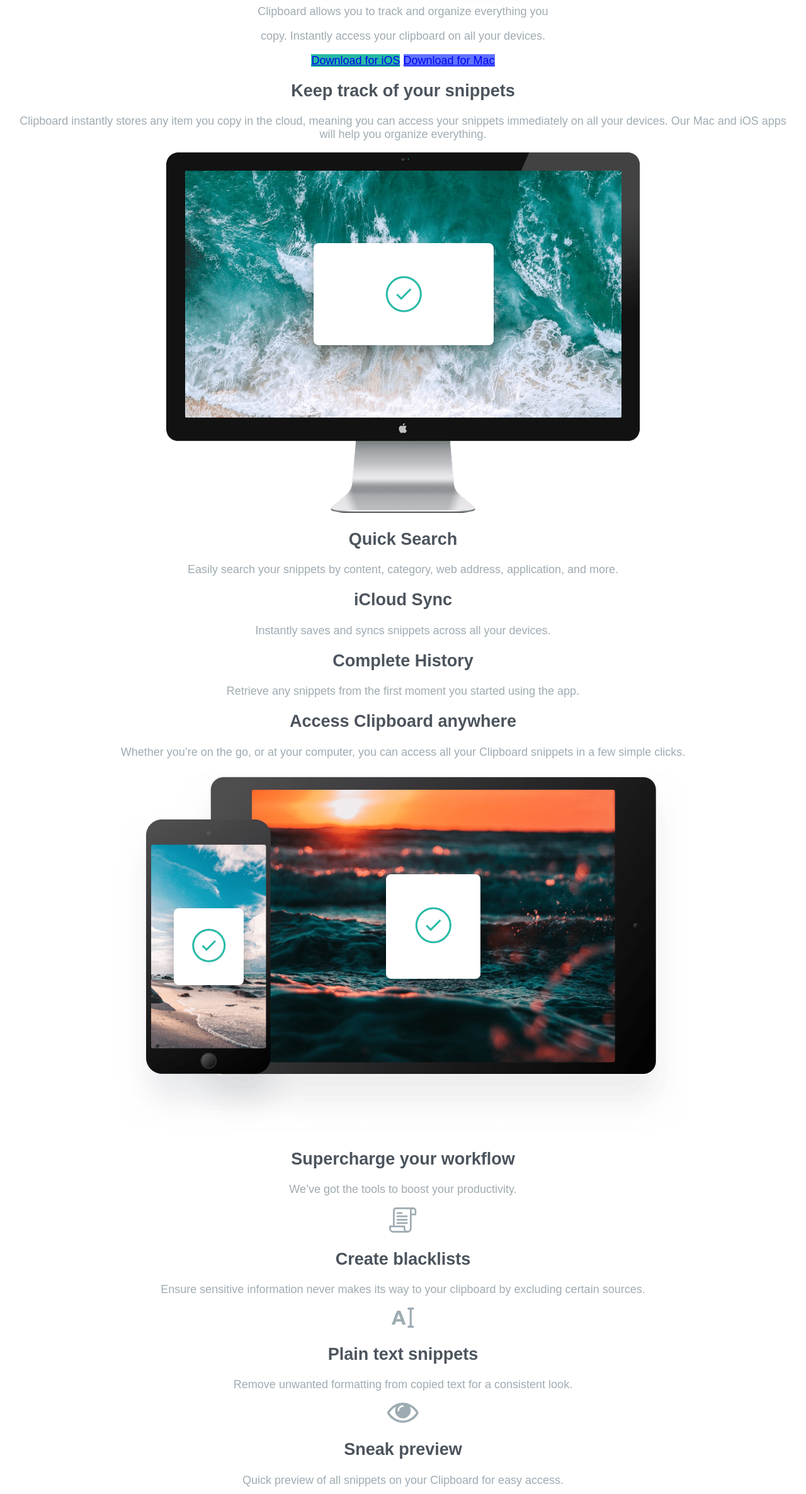
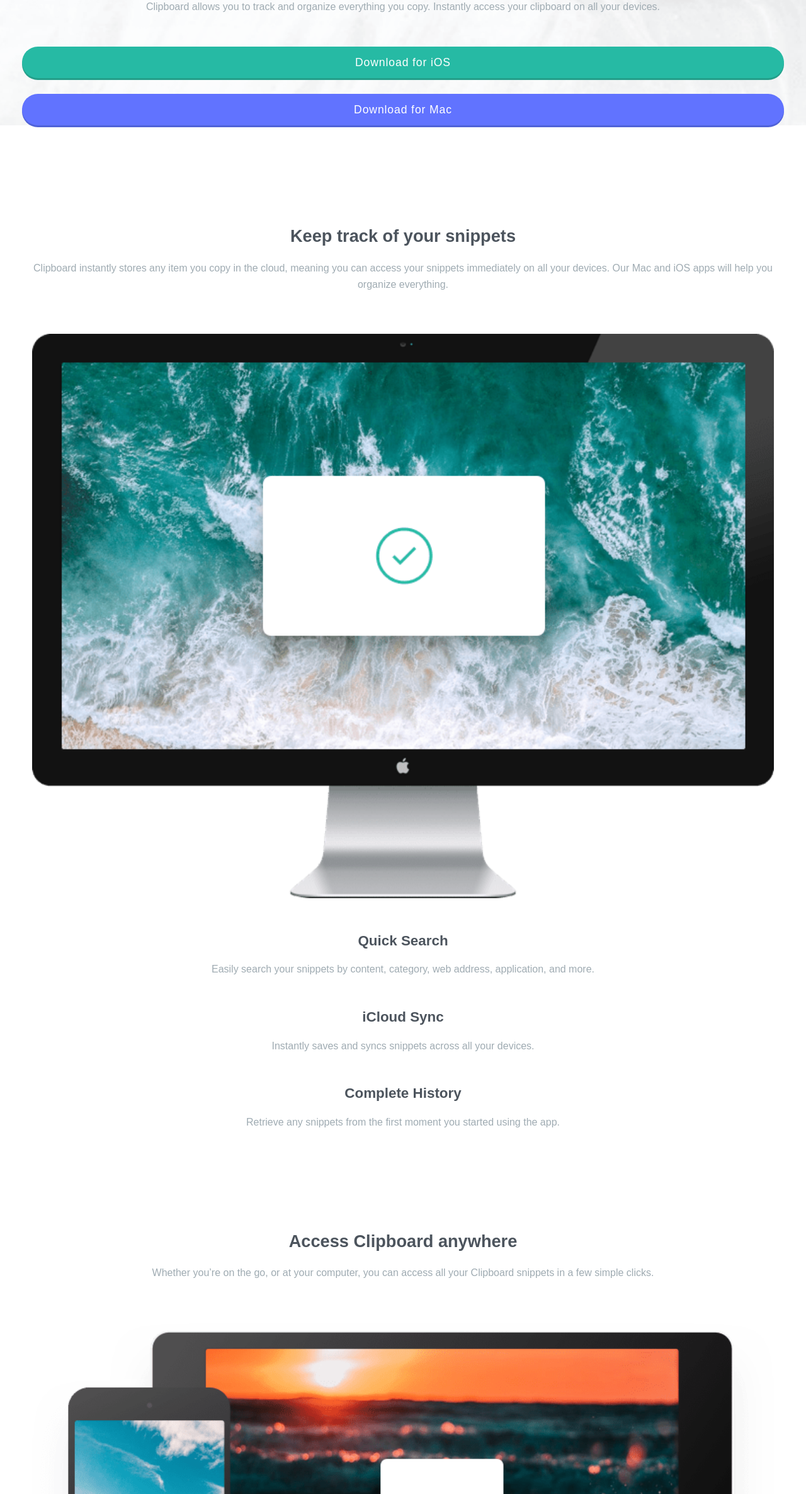
Before and after one commit to heidi37/clipboard-landing-page, a plain HTML site: page index.html in a window 1280 px wide. Shown: the part 331-2703 px from the top of the page at 63% size. Drawn offline with Linux system fonts and the light colour scheme; a web font is replaced by a local one.

Commit message:
mobile layout in place

```diff
--- a/css/main.css
+++ b/css/main.css
@@ -1,11 +1,10 @@
 
 html {
-
+    /* font-size: 18px; */
 }
 
 body {
     font-family: 'Bai Jamjuree', sans-serif;
-    font-size: 18px;
     font-weight: 400;
     color: hsl(201, 11%, 66%);
 }
@@ -15,7 +14,12 @@ header {
     background-image: url('../images/bg-header-mobile.png');
     background-repeat: no-repeat;
     background-position: center top;
-    padding-top: 120px;
+    background-size: cover;
+    padding: 120px 20px 0 20px;
+}
+
+main {
+    padding: 0 20px;
 }
 
 h1, h2, h3 {
@@ -24,52 +28,111 @@ h1, h2, h3 {
 }
 
 h1 {
-
+    font-size: 2rem;
 }
 
 h2 {
-
+    font-size: 1.7rem;
+    margin-top: 160px;
+    padding: 0 13px;
 }
 
+h2:nth-of-type(3n) {
+    margin-top: 100px;
+}
+
+h2:nth-of-type(4n) {
+    margin-top: 130px;
+}
+
+
 h3 {
-
+    font-size: 1.4rem;
+    margin: 50px 0 20px;
 }
 
 p {
+    font-size: 1rem;
+    line-height: 1.6;
+    padding: 0 13px;
+}
 
+aside, nav {
+    display: flex;
+    flex-direction: column;
+    align-items: center;
+}
+aside {
+    margin-top: 90px;
+}
+
+aside img {
+    padding: 40px;
 }
 
 nav {
     background: #f5f6f8;
-    display: flex;
-    flex-direction: column;
-    align-items: center;
+    margin-top: 170px;
+    padding: 15px 0 50px 0;
 }
 
-.bottom-logo {
-
-}
-
-.container {
-    padding: 0 20px;
-    text-align: center;
+.ios-button, .mac-button {
+    display: block;
+    text-decoration: none;
+    color: white;
+    margin: 25px 15px;
+    padding: 15px 40px;
+    border-radius: 30px;
+    font-size: 1.1rem;
+    letter-spacing: .05em;
 }
 
 .ios-button {
- background: hsl(171, 66%, 44%);
+    background: hsl(171, 66%, 44%);
+    margin-top: 50px;
+    box-shadow: 0 3px #249e89;
 }
 
 .mac-button {
     background: hsl(233, 100%, 69%);
+    margin-bottom: 50px;
+    box-shadow: 0 3px #4f62d8;
+}
+
+.computer-images {
+    width: 95%;
+    margin-top: 50px;
+}
+
+.feature-icons {
+    margin-top: 50px;
+}
+
+.feature-icons:nth-of-type(1n){
+    margin-top: 75px;
+}
+
+.bottom-logo {
+    transform: scale(.44);
+}
+
+.container {
+    /* padding: 0 20px; */
+    text-align: center;
 }
 
 .bottom-nav-links {
     display: flex;
+    text-decoration: none;
+    color: hsl(210, 10%, 33%);
+    padding: 15px;
+    font-size: 1.1rem;
 }
 
 .social-links {
     display: flex;
-    gap: 10px;
+    gap: 35px;
+    margin-top: 50px;
 }
 
 .attribution { font-size: 11px; text-align: center; }
--- a/index.html
+++ b/index.html
@@ -21,8 +21,7 @@
 
     <h1>A history of everything you copy</h1>
 
-    <p>Clipboard allows you to track and organize everything you</p>
-    <p>copy. Instantly access your clipboard on all your devices. </p>
+    <p>Clipboard allows you to track and organize everything you copy. Instantly access your clipboard on all your devices.</p>
 
     <a href="#ios" class="ios-button">Download for iOS</a>
     <a href="#mac" class="mac-button">Download for Mac</a>
@@ -33,17 +32,17 @@
 
     <p>Clipboard instantly stores any item you copy in the cloud, meaning you can access your snippets immediately on all your devices. Our Mac and iOS apps will help you organize everything.</p>
 
-    <img src="images/image-computer.png" alt="computer screen with a check mark in the middle of the screens" />
+    <img class="computer-images" src="images/image-computer.png" alt="computer screen with a check mark in the middle of the screens" />
 
-    <h2>Quick Search</h2>
+    <h3>Quick Search</h3>
 
     <p>Easily search your snippets by content, category, web address, application, and more.</p>
 
-    <h2>iCloud Sync</h2>
+    <h3>iCloud Sync</h3>
 
     <p>Instantly saves and syncs snippets across all your devices.</p>
 
-    <h2>Complete History</h2>
+    <h3>Complete History</h3>
 
     <p>Retrieve any snippets from the first moment you started using the app.</p>
 
@@ -51,45 +50,48 @@
 
     <p>Whether you’re on the go, or at your computer, you can access all your Clipboard snippets in a few simple clicks.</p>
 
-    <img src="images/image-devices.png" alt="cell phone and tablet with check marks in the middle of their screens" />
+    <img  class="computer-images" src="images/image-devices.png" alt="cell phone and tablet with check marks in the middle of their screens" />
 
     <h2>Supercharge your workflow</h2>
 
     <p>We’ve got the tools to boost your productivity.</p>
 
-    <svg width="44" height="40" xmlns="http://www.w3.org/2000/svg" aria-labelledby="blacklistID"><title id="blacklistID">blacklist icon</title><g fill="#9EABB2" fill-rule="nonzero"><path d="M11.07 0C8.353 0 6.14 2.192 6.14 4.876l-.179 25.278 2.69.02.179-25.289c0-1.21 1.005-2.196 2.24-2.196h27.027V0H11.071z"/><path d="M38.097 0a5.115 5.115 0 00-5.11 5.11v28.37c0 2.052-1.668 3.72-3.72 3.72a3.725 3.725 0 01-3.72-3.72V30.21c0-.743-.601-1.345-1.344-1.345H1.345C.602 28.864 0 29.466 0 30.21v3.272a6.417 6.417 0 006.41 6.409V37.2a3.724 3.724 0 01-3.72-3.72v-1.927h20.168v1.928a6.417 6.417 0 006.41 6.409 6.417 6.417 0 006.409-6.41V12.46h6.185c.743 0 1.345-.602 1.345-1.345V5.11A5.115 5.115 0 0038.097 0zm2.42 9.77h-4.84V5.11a2.423 2.423 0 012.42-2.42 2.423 2.423 0 012.42 2.42v4.66z"/><path d="M6.14 37.201h22.813v2.689H6.14zM19.99 7.485h-6.947a1.345 1.345 0 100 2.69h6.947a1.345 1.345 0 100-2.69zM28.057 12.863H13.043a1.345 1.345 0 100 2.69h15.014a1.345 1.345 0 100-2.69zM28.057 18.242H13.043a1.345 1.345 0 100 2.69h15.014a1.344 1.344 0 100-2.69zM28.057 23.62H13.043a1.345 1.345 0 100 2.69h15.014a1.345 1.345 0 100-2.69z"/></g></svg>
+    <svg class="feature-icons" width="44" height="40" xmlns="http://www.w3.org/2000/svg" aria-labelledby="blacklistID"><title id="blacklistID">blacklist icon</title><g fill="#9EABB2" fill-rule="nonzero"><path d="M11.07 0C8.353 0 6.14 2.192 6.14 4.876l-.179 25.278 2.69.02.179-25.289c0-1.21 1.005-2.196 2.24-2.196h27.027V0H11.071z"/><path d="M38.097 0a5.115 5.115 0 00-5.11 5.11v28.37c0 2.052-1.668 3.72-3.72 3.72a3.725 3.725 0 01-3.72-3.72V30.21c0-.743-.601-1.345-1.344-1.345H1.345C.602 28.864 0 29.466 0 30.21v3.272a6.417 6.417 0 006.41 6.409V37.2a3.724 3.724 0 01-3.72-3.72v-1.927h20.168v1.928a6.417 6.417 0 006.41 6.409 6.417 6.417 0 006.409-6.41V12.46h6.185c.743 0 1.345-.602 1.345-1.345V5.11A5.115 5.115 0 0038.097 0zm2.42 9.77h-4.84V5.11a2.423 2.423 0 012.42-2.42 2.423 2.423 0 012.42 2.42v4.66z"/><path d="M6.14 37.201h22.813v2.689H6.14zM19.99 7.485h-6.947a1.345 1.345 0 100 2.69h6.947a1.345 1.345 0 100-2.69zM28.057 12.863H13.043a1.345 1.345 0 100 2.69h15.014a1.345 1.345 0 100-2.69zM28.057 18.242H13.043a1.345 1.345 0 100 2.69h15.014a1.344 1.344 0 100-2.69zM28.057 23.62H13.043a1.345 1.345 0 100 2.69h15.014a1.345 1.345 0 100-2.69z"/></g></svg>
 
-    <h2>Create blacklists</h2>
+    <h3>Create blacklists</h3>
 
     <p>Ensure sensitive information never makes its way to your clipboard by excluding certain sources.</p>
 
-    <svg width="36" height="32" xmlns="http://www.w3.org/2000/svg" aria-labelledby="plaintextID"><title id="plaintextID">plain text icon</title><path d="M17.872 14.736a235.39 235.39 0 012.192 5.744c.746 2.027 1.536 4.24 2.368 6.64h-5.344a44.4 44.4 0 00-.784-2.368c-.288-.81-.57-1.632-.848-2.432h-8.64c-.278.8-.56 1.621-.848 2.432a44.4 44.4 0 00-.784 2.368H0a371.54 371.54 0 012.368-6.644 233.104 233.104 0 012.192-5.748 206.71 206.71 0 012.112-5.112c.693-1.61 1.413-3.136 2.16-4.736H13.6c.725 1.6 1.44 3.125 2.144 4.736.704 1.61 1.413 3.328 2.128 5.12zM7.968 18.32h6.303c-.34-.96-.671-1.878-.991-2.752a94.407 94.407 0 00-.912-2.4c-.288-.725-.539-1.365-.752-1.92-.214-.555-.384-.992-.512-1.313-.107.32-.267.758-.48 1.313a1241.872 1241.872 0 00-1.648 4.32c-.331.874-.667 1.792-1.008 2.752zM35.04 3.2h-3.2v25.6h3.2V32h-9.6v-3.2h3.2V3.2h-3.2V0h9.6v3.2z" fill="#9EABB2" fill-rule="nonzero"/></svg>
+    <svg class="feature-icons" width="36" height="32" xmlns="http://www.w3.org/2000/svg" aria-labelledby="plaintextID"><title id="plaintextID">plain text icon</title><path d="M17.872 14.736a235.39 235.39 0 012.192 5.744c.746 2.027 1.536 4.24 2.368 6.64h-5.344a44.4 44.4 0 00-.784-2.368c-.288-.81-.57-1.632-.848-2.432h-8.64c-.278.8-.56 1.621-.848 2.432a44.4 44.4 0 00-.784 2.368H0a371.54 371.54 0 012.368-6.644 233.104 233.104 0 012.192-5.748 206.71 206.71 0 012.112-5.112c.693-1.61 1.413-3.136 2.16-4.736H13.6c.725 1.6 1.44 3.125 2.144 4.736.704 1.61 1.413 3.328 2.128 5.12zM7.968 18.32h6.303c-.34-.96-.671-1.878-.991-2.752a94.407 94.407 0 00-.912-2.4c-.288-.725-.539-1.365-.752-1.92-.214-.555-.384-.992-.512-1.313-.107.32-.267.758-.48 1.313a1241.872 1241.872 0 00-1.648 4.32c-.331.874-.667 1.792-1.008 2.752zM35.04 3.2h-3.2v25.6h3.2V32h-9.6v-3.2h3.2V3.2h-3.2V0h9.6v3.2z" fill="#9EABB2" fill-rule="nonzero"/></svg>
 
-    <h2>Plain text snippets</h2>
+    <h3>Plain text snippets</h3>
 
     <p>Remove unwanted formatting from copied text for a consistent look.</p>
 
-    <svg width="50" height="32" xmlns="http://www.w3.org/2000/svg" aria-labelledby="previewID"><title id="previewID">preview eyeball icon</title><path d="M49.059 14.072c-2.585-4.227-6.06-7.623-10.424-10.188C34.27 1.318 29.66.035 24.806.035c-4.854 0-9.464 1.283-13.829 3.849C6.612 6.449 3.137 9.845.554 14.072c-.37.646-.554 1.283-.554 1.91 0 .628.185 1.265.554 1.91 2.583 4.227 6.058 7.624 10.423 10.189 4.365 2.565 8.975 3.847 13.83 3.847 4.853 0 9.463-1.277 13.828-3.833 4.365-2.557 7.84-5.957 10.424-10.202.369-.646.553-1.283.553-1.91 0-.628-.184-1.265-.553-1.911zM18.867 6.5c1.652-1.652 3.631-2.478 5.939-2.478.369 0 .683.13.941.388.258.258.388.572.388.941 0 .37-.13.683-.387.941a1.28 1.28 0 01-.942.388c-1.587 0-2.944.563-4.07 1.689-1.126 1.126-1.688 2.482-1.688 4.07 0 .369-.13.683-.388.941a1.28 1.28 0 01-.941.388c-.37 0-.683-.13-.942-.388a1.282 1.282 0 01-.388-.942c0-2.306.827-4.286 2.478-5.938zm17.969 18.522c-3.701 2.242-7.71 3.364-12.03 3.364-4.319 0-8.329-1.121-12.03-3.364-3.7-2.243-6.777-5.256-9.232-9.04 2.805-4.356 6.321-7.614 10.548-9.773a12.099 12.099 0 00-1.689 6.23c0 3.414 1.214 6.334 3.64 8.762 2.428 2.427 5.349 3.64 8.763 3.64 3.415 0 6.335-1.213 8.762-3.64 2.428-2.427 3.641-5.348 3.641-8.763 0-2.233-.563-4.31-1.689-6.229 4.227 2.16 7.743 5.418 10.548 9.773-2.454 3.784-5.532 6.797-9.232 9.04z" fill="#9EABB2" fill-rule="nonzero"/></svg>
+    <svg class="feature-icons" width="50" height="32" xmlns="http://www.w3.org/2000/svg" aria-labelledby="previewID"><title id="previewID">preview eyeball icon</title><path d="M49.059 14.072c-2.585-4.227-6.06-7.623-10.424-10.188C34.27 1.318 29.66.035 24.806.035c-4.854 0-9.464 1.283-13.829 3.849C6.612 6.449 3.137 9.845.554 14.072c-.37.646-.554 1.283-.554 1.91 0 .628.185 1.265.554 1.91 2.583 4.227 6.058 7.624 10.423 10.189 4.365 2.565 8.975 3.847 13.83 3.847 4.853 0 9.463-1.277 13.828-3.833 4.365-2.557 7.84-5.957 10.424-10.202.369-.646.553-1.283.553-1.91 0-.628-.184-1.265-.553-1.911zM18.867 6.5c1.652-1.652 3.631-2.478 5.939-2.478.369 0 .683.13.941.388.258.258.388.572.388.941 0 .37-.13.683-.387.941a1.28 1.28 0 01-.942.388c-1.587 0-2.944.563-4.07 1.689-1.126 1.126-1.688 2.482-1.688 4.07 0 .369-.13.683-.388.941a1.28 1.28 0 01-.941.388c-.37 0-.683-.13-.942-.388a1.282 1.282 0 01-.388-.942c0-2.306.827-4.286 2.478-5.938zm17.969 18.522c-3.701 2.242-7.71 3.364-12.03 3.364-4.319 0-8.329-1.121-12.03-3.364-3.7-2.243-6.777-5.256-9.232-9.04 2.805-4.356 6.321-7.614 10.548-9.773a12.099 12.099 0 00-1.689 6.23c0 3.414 1.214 6.334 3.64 8.762 2.428 2.427 5.349 3.64 8.763 3.64 3.415 0 6.335-1.213 8.762-3.64 2.428-2.427 3.641-5.348 3.641-8.763 0-2.233-.563-4.31-1.689-6.229 4.227 2.16 7.743 5.418 10.548 9.773-2.454 3.784-5.532 6.797-9.232 9.04z" fill="#9EABB2" fill-rule="nonzero"/></svg>
 
-    <h2>Sneak preview</h2>
+    <h3>Sneak preview</h3>
 
     <p>Quick preview of all snippets on your Clipboard for easy access.</p>
 
-    <img src="images/logo-google.png" alt="Google logo" />
-    <img src="images/logo-ibm.png" alt="IBM logo" />
-    <img src="images/logo-microsoft.png" alt="Microsoft logo" />
-    <img src="images/logo-hp.png" alt="Hewlett Packard Enterprise logo" />
-    <img src="images/logo-vector-graphics.png" alt="Vector Graphics logo" />
+    <aside>
+      <img src="images/logo-google.png" alt="Google logo" />
+      <img src="images/logo-ibm.png" alt="IBM logo" />
+      <img src="images/logo-microsoft.png" alt="Microsoft logo" />
+      <img src="images/logo-hp.png" alt="Hewlett Packard Enterprise logo" />
+      <img src="images/logo-vector-graphics.png" alt="Vector Graphics logo" />
+    </aside>
 
-    <h1>Clipboard for iOS and Mac OS</h1>
+    <h2>Clipboard for iOS and Mac OS</h2>
 
     <p>Available for free on the App Store. Download for Mac or iOS, sync with iCloud and you’re ready to start adding to your clipboard.</p>
 
     <a href="#ios" class="ios-button">Download for iOS</a>
     <a href="#mac" class="mac-button">Download for Mac</a>
+  </main>
 
     <nav>
-      <svg width="125" height="125" xmlns="http://www.w3.org/2000/svg" aria-labelledby="logoID" class="bottom-logo"><title id="logoID">Clipboard logo</title><g stroke="#26BBA4" stroke-width="10" fill="none" fill-rule="evenodd"><circle cx="62.5" cy="62.5" r="57.5"/><path d="M85.481 85.481c-12.692 12.692-33.27 12.692-45.962 0s-12.692-33.27 0-45.962 33.27-12.692 45.962 0" stroke-linecap="round"/></g></svg>
+      <svg class="bottom-logo" width="125" height="125" xmlns="http://www.w3.org/2000/svg" aria-labelledby="logoID" class="bottom-logo"><title id="logoID">Clipboard logo</title><g stroke="#26BBA4" stroke-width="10" fill="none" fill-rule="evenodd"><circle cx="62.5" cy="62.5" r="57.5"/><path d="M85.481 85.481c-12.692 12.692-33.27 12.692-45.962 0s-12.692-33.27 0-45.962 33.27-12.692 45.962 0" stroke-linecap="round"/></g></svg>
 
       <a href="#faq" class="bottom-nav-links">FAQs</a>
       <a href="#contact-us" class="bottom-nav-links">Contact Us</a>
@@ -105,7 +107,6 @@
         <svg width="24" height="24" xmlns="http://www.w3.org/2000/svg" aria-labelledby="instagramID"><title id="instagramID">Instagram icon</title><path d="M12 2.163c3.204 0 3.584.012 4.85.07 3.252.148 4.771 1.691 4.919 4.919.058 1.265.069 1.645.069 4.849 0 3.205-.012 3.584-.069 4.849-.149 3.225-1.664 4.771-4.919 4.919-1.266.058-1.644.07-4.85.07-3.204 0-3.584-.012-4.849-.07-3.26-.149-4.771-1.699-4.919-4.92-.058-1.265-.07-1.644-.07-4.849 0-3.204.013-3.583.07-4.849.149-3.227 1.664-4.771 4.919-4.919 1.266-.057 1.645-.069 4.849-.069zM12 0C8.741 0 8.333.014 7.053.072 2.695.272.273 2.69.073 7.052.014 8.333 0 8.741 0 12c0 3.259.014 3.668.072 4.948.2 4.358 2.618 6.78 6.98 6.98C8.333 23.986 8.741 24 12 24c3.259 0 3.668-.014 4.948-.072 4.354-.2 6.782-2.618 6.979-6.98.059-1.28.073-1.689.073-4.948 0-3.259-.014-3.667-.072-4.947-.196-4.354-2.617-6.78-6.979-6.98C15.668.014 15.259 0 12 0zm0 5.838a6.162 6.162 0 100 12.324 6.162 6.162 0 000-12.324zM12 16a4 4 0 110-8 4 4 0 010 8zm6.406-11.845a1.44 1.44 0 100 2.881 1.44 1.44 0 000-2.881z" fill="#4C545C" fill-rule="nonzero"/></svg>
       </div>
     </nav>
-  </main>
 
   <footer>
     <p class="attribution">
```
